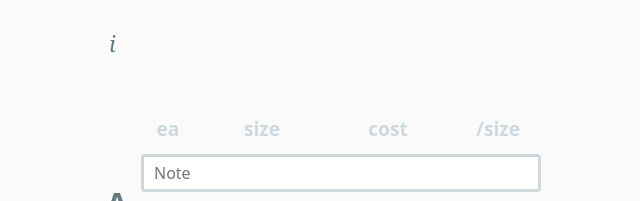
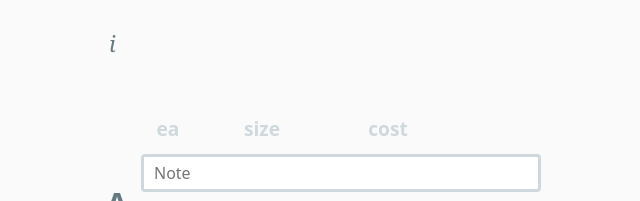
Before and after one commit to XxGuI2eNxX/cheapest, a plain HTML site: page index.html in a window 1280 px wide. Shown: the top 201 px of the page, 319-959 px from the left. Drawn offline with Linux system fonts and the light colour scheme.

Commit message:
Remove /size header

```diff
--- a/index.html
+++ b/index.html
@@ -68,7 +68,7 @@
   </div>
 
   <div class="grid">
-    <div></div><div class="col">ea</div><div class="col">size</div><div class="col">cost</div><div class="col">/size</div>
+    <div></div><div class="col">ea</div><div class="col">size</div><div class="col">cost</div><div class="col"></div>
     <div class="row">A</div>
     <input id="na" class="nm" type="text" autocomplete="off" placeholder="Note" aria-label="A ชื่อ">
     <input id="a0" inputmode="numeric" autocomplete="off" aria-label="A ea">
```
